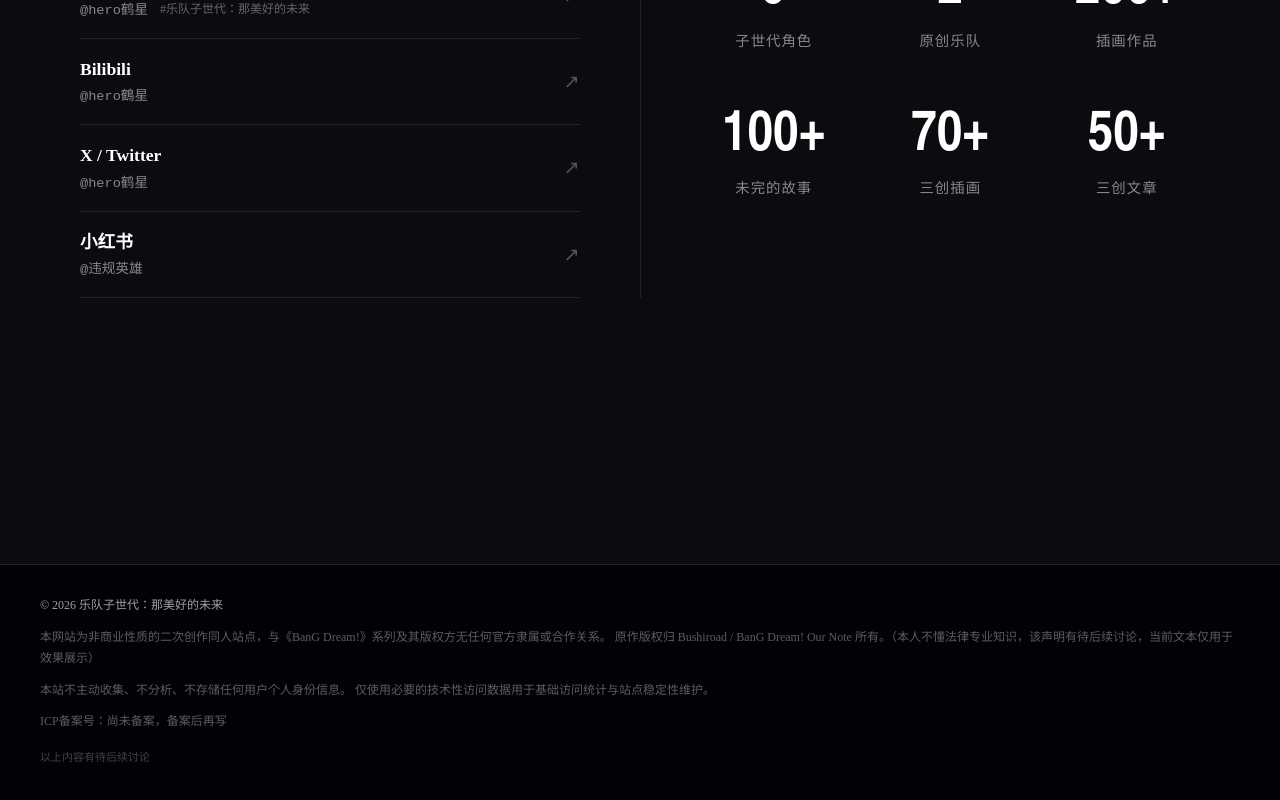
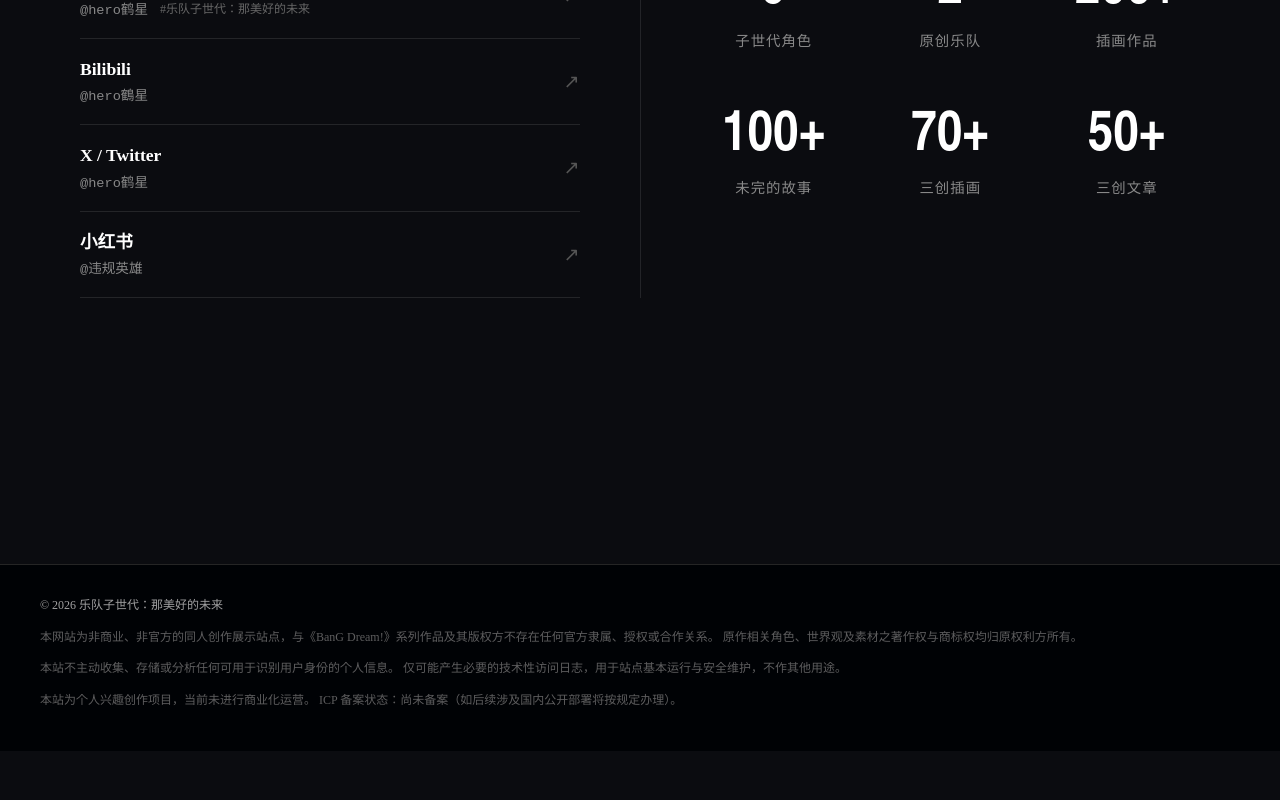
Before and after one commit to Symplatt/band-next-gen, a Vue app: page / in a window 1280 px wide. Shown: the part 1197-1997 px from the top of the page. After the commit the page ends 1948 px from the top, so only its background shows below. Built offline with nearby package versions, Linux system fonts and the light colour scheme; a web font is replaced by a local one.

Commit message:
修改免责声明演示前备份

```diff
--- a/src/components/Footer.vue
+++ b/src/components/Footer.vue
@@ -4,16 +4,18 @@
       <div class="footer-inner">
         <div class="footer-block footer-main">© 2026 乐队子世代：那美好的未来</div>
         <div class="footer-block footer-disclaimer">
-          本网站为非商业性质的二次创作同人站点，与《BanG
-          Dream!》系列及其版权方无任何官方隶属或合作关系。 原作版权归 Bushiroad / BanG Dream! Our
-          Note 所有。（本人不懂法律专业知识，该声明有待后续讨论，当前文本仅用于效果展示）
+          本网站为非商业、非官方的同人创作展示站点，与《BanG
+          Dream!》系列作品及其版权方不存在任何官方隶属、授权或合作关系。
+          原作相关角色、世界观及素材之著作权与商标权均归原权利方所有。
         </div>
         <div class="footer-block footer-privacy">
-          本站不主动收集、不分析、不存储任何用户个人身份信息。
-          仅使用必要的技术性访问数据用于基础访问统计与站点稳定性维护。
+          本站不主动收集、存储或分析任何可用于识别用户身份的个人信息。
+          仅可能产生必要的技术性访问日志，用于站点基本运行与安全维护，不作其他用途。
         </div>
-        <div class="footer-block">ICP备案号：尚未备案，备案后再写</div>
-        <div class="footer-block footer-credit">以上内容有待后续讨论</div>
+        <div class="footer-block">
+          本站为个人兴趣创作项目，当前未进行商业化运营。 ICP
+          备案状态：尚未备案（如后续涉及国内公开部署将按规定办理）。
+        </div>
       </div>
     </div>
   </footer>
--- a/src/content/免责声明.md
+++ b/src/content/免责声明.md
@@ -1,5 +1,31 @@
 ## 免责声明
 
-本项目仅用于学习，请勿用于商业用途。本项目仅用于学习，请勿用于商业用途。本项目仅用于学习，请勿用于商业用途。本项目仅用于学习，请勿用于商业用途。本项目仅用于学习，请勿用于商业用途。本项目仅用于学习，请勿用于商业用途。本项目仅用于学习，请勿用于商业用途。本项目仅用于学习，请勿用于商业用途。本项目仅用于学习，请勿用于商业用途。
+本网站为非商业性质的二次创作同人展示站点，内容基于《BanG Dream! It's MyGO!!!!!》与《BanG Dream! Ave Mujica》原作世界观进行延伸创作，仅用于同人交流与作品展示目的。
 
-具体内容待定，当前仅展示效果。
+### 一、版权与权利归属
+
+1. 《BanG Dream!》系列相关角色、设定、世界观及其衍生权利，均归原著作权方 **Bushiroad / BanG Dream! Project** 所有。
+2. 本站所展示的原创角色、时间线设定及相关二次创作内容，其著作权归对应创作者本人所有。
+3. 本站不主张、亦不暗示对任何原作内容享有版权或控制权。
+
+### 二、创作性质说明
+
+1. 本站内容均属于同人二次创作范畴，不构成官方剧情、正史设定或官方延续。
+2. 站内所提及的世界观、人物关系、时间线演绎，均为创作者基于个人创作设想的虚构表达，不代表原作官方立场。
+3. 若内容中出现与原作设定存在差异之处，均属创作需要，不构成对原作的解释或修正。
+
+### 三、共创与引用说明
+
+1. 本站仅展示由画师本人创作，或经其明确认可、符合其世界观设定的相关作品。
+2. 其他基于该系列产生的个人延伸创作，仅代表其创作者个人观点，不当然视为本系列主要创作内容。
+3. 若站内引用或展示第三方作品，均以尊重原作者意愿为前提；如存在侵权或不当展示情况，请及时联系站点维护者处理。
+
+### 四、内容立场声明
+
+1. 本站不涉及、不传播任何现实政治立场、意识形态或价值引导。
+2. 站内涉及的亲缘关系、人物关系图谱等内容，均为虚构设定，请勿与现实个人或现实社会关系进行类比或代入。
+
+### 五、责任限制
+
+1. 本站不对因理解、解读或使用站内内容而产生的任何直接或间接后果承担责任。
+2. 用户应自行判断站内信息的创作属性与虚构性质。
--- a/src/content/项目介绍.md
+++ b/src/content/项目介绍.md
@@ -1,26 +1,25 @@
 ## 项目介绍
-
-`PS：当前仅展示效果，具体文本待定`
 
 「乐队子世代：那美好的未来」是由画师**鹤星**基于《BanG Dream! It's MyGO!!!!!》（迷途之子）与《BanG Dream! Ave Mujica》（颂乐人偶）创作的长篇、多形式系列二次创作。
 
 ### 世界观
 
-主线故事发生于Ave Mujica 动画剧情结束后二十年后。在该时间线上，MyGO!!!!! 与 Ave Mujica 的十位成员各自组建家庭，拥有了共计 9 名孩子。子辈成员之间的具体关系构成，可参见[关系 → 关系网](http://localhost:5173/band-next-gen/#/relations)。
+主线故事发生于Ave Mujica 动画剧情结束后二十余年后。在该时间线上，MyGO!!!!! 与 Ave Mujica 的十位成员各自组建家庭，拥有了共计 9 名孩子(其中高松雫为收养,其余为亲生)。详情可参见[关系 → 关系网](https://symplatt.github.io/band-next-gen/#/relations)。
 
 子世代成员组建了 **Ex-lilith** 与 **GoRai** 两支乐队，在继承母辈音乐精神与情感脉络的基础上，开启属于她们的崭新故事。
 
 ### 作品形式
 
-该系列二创包含插画、漫画、短篇小说、手书等，发布于各平台账号（如首页所展示）以及QQ粉丝群中。
+该系列二次创作涵盖插画、漫画、手书、短篇小说等多种形式，相关作品发布于画师本人运营的各平台账号（如首页所示）及 QQ 粉丝群中，Lofter为主要更新平台，拥有最全面设定信息。
+
+其中，由画师本人创作，或经其明确认可、符合其所构建时间线与世界观设定的作品，可视为该系列的**主要创作内容**，并统一收录于 Lofter「[[共创\] 乐队子世代——那美好的未来](https://www.lofter.com/front/blog/collection/share?collectionId=22881169&incantation=hjoTvd7LiZIh)」合集内。
+
+其余基于该系列的个人延伸创作），不构成该系列的主要叙事内容，仅作为粉丝向表达存在。
+
+所有相关作品统一使用标签：<u>#乐队子世代：那美好的未来</u>。
 
 ## 加入我们
 
-- QQ群（左）：粉丝大群
-
-- QQ群（右）：子世代故事专用讨论群
-
 <div style="display: flex" >
 <img src="/band-next-gen/images/group1.png" alt="QQ群（左）" class="qr-img"></img>
-<img src="/band-next-gen/images/group2.png" alt="QQ群（右）" class="qr-img"></img>
 </div>
--- a/src/views/AboutView.vue
+++ b/src/views/AboutView.vue
@@ -31,8 +31,6 @@
   /* 核心布局：限制阅读宽度，模拟“文章”感觉 */
   .content-card {
     max-width: 860px; /* 黄金阅读宽度 */
-
-    /* 可选：加一个极淡的背景，让文字不那么“飘” */
     padding: 0 80px;
     margin: 0 auto 60px; /* 居中，底部留白 */
     background: linear-gradient(180deg, rgb(255 255 255 / 3%) 0%, rgb(255 255 255 / 0%) 100%);
@@ -43,8 +41,7 @@
   /* 底部免责声明区域 */
   .footer-disclaimer {
     max-width: 800px;
-    margin: 0 auto;
-    text-align: center;
+    padding: 80px;
     opacity: 0.6; /* 让免责声明看起来弱一点，不抢视觉 */
     transition: opacity 0.3s;
   }
@@ -55,9 +52,13 @@
 
   /* 手机端适配 */
   @media (width <= 768px) {
+    .about-view {
+      padding: 0 0 80px;
+    }
+
     .content-card {
       padding: 0;
-      margin: 0 10px 40px;
+      margin: 0 0 40px;
       background: none;
       border: none; /* 手机端去掉边框，减少拥挤感 */
     }
```
Also changed, not shown: public/images/group1.png.
